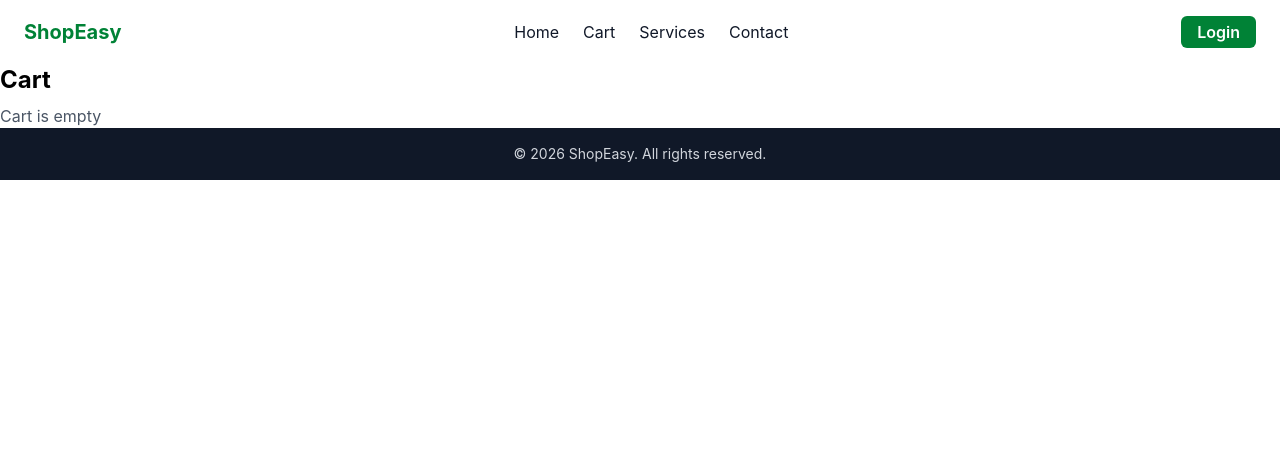
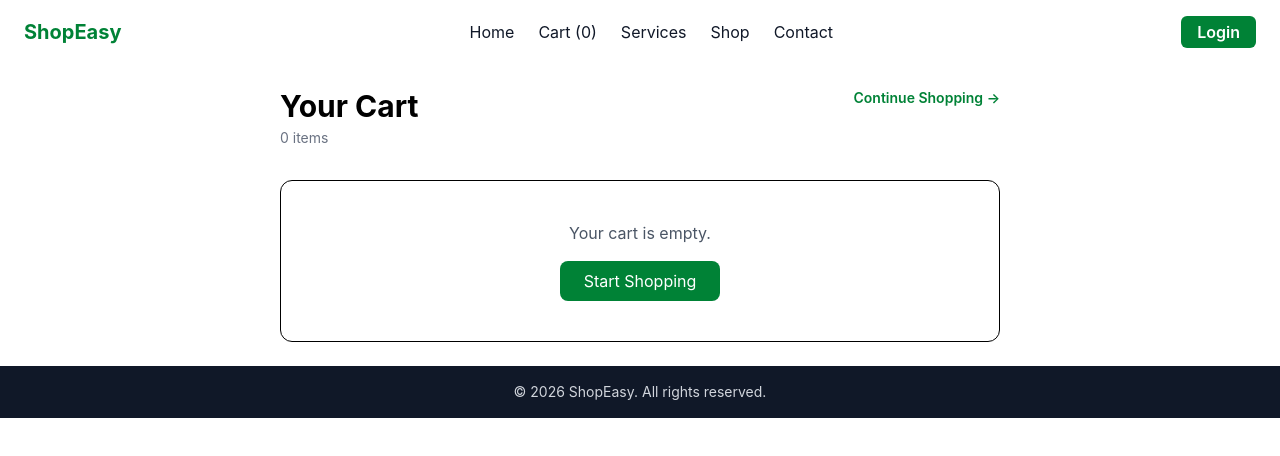
Before and after one commit to Emily27umoh/Shopeasy, a React (Vite) app: page /cart in a window 1280 px wide. Shown: the top 456 px of the page. Built offline with nearby package versions, Linux system fonts and the light colour scheme.

Commit message:
Add working cart, shop page and cart context

```diff
--- a/src/App.jsx
+++ b/src/App.jsx
@@ -4,6 +4,7 @@ import Home from './pages/Home'
 import Services from './pages/Services'
 import Cart from './pages/Cart'
 import Contact from './pages/Contact'
+import Shop from './pages/Shop'
 import Footer from './components/Footer'
 
 
@@ -18,6 +19,7 @@ function App() {
           <Route path="/services" element={<Services />} />
           <Route path="/cart" element={<Cart />} />
           <Route path="/contact" element={<Contact />} />
+          <Route path="/shop" element={<Shop />} />
         </Routes>
       </main>
       <Footer />
--- a/src/components/Navbar.jsx
+++ b/src/components/Navbar.jsx
@@ -1,8 +1,10 @@
 import { Link } from 'react-router-dom'
 import { useState } from 'react'
 import LoginModal from './LoginModal'
+import { useCart } from '../context/CartContext'
 
 function Navbar() {
+  const { totalItems } = useCart()
   const [showLogin, setShowLogin] = useState(false)
   return (
     <nav className="bg-white text-gray-900 px-6 py-4 flex justify-between items-center">
@@ -12,8 +14,9 @@ function Navbar() {
 
       <div className="flex gap-6">
         <Link to="/" className="hover:text-yellow-400">Home</Link>
-        <Link to="/cart" className="hover:text-yellow-400">Cart</Link>
+        <Link to="/cart" className="hover:text-yellow-400">Cart ({totalItems})</Link>
         <Link to="/services" className="hover:text-yellow-400">Services</Link>
+        <Link to="/shop" className="hover:text-yellow-400">Shop</Link>
         <Link to="/contact" className="hover:text-yellow-400">Contact</Link>
       </div>
       <button onClick={() => setShowLogin(true)} className="bg-green-700 h-8 text-white font-semibold px-4 rounded-md hover:bg-yellow-300"> Login </button>
--- a/src/components/TrendingProducts.jsx
+++ b/src/components/TrendingProducts.jsx
@@ -1,4 +1,5 @@
 import { useRef } from 'react'
+import { useCart } from '../context/CartContext'
 
 // 👇 EDIT THIS LIST: use YOUR image names
 const products = [
@@ -24,6 +25,7 @@ function formatPrice(amount) {
 }
 
 function TrendingProducts() {
+const { addToCart } = useCart()
   const sliderRef = useRef(null)
 
   function scroll(direction) {
@@ -84,8 +86,7 @@ function TrendingProducts() {
                   {formatPrice(p.oldPrice)}
                 </span>
               </p>
-
-              <button className="mt-3 w-full bg-green-700 text-white rounded-lg py-2 text-sm font-semibold hover:bg-green-800">
+              <button  onClick={() => addToCart(p)} className="mt-3 w-full bg-green-700 text-white rounded-lg py-2 text-sm font-semibold hover:bg-green-800">
                 Add to Cart
               </button>
             </div>
--- /dev/null
+++ b/src/context/CartContext.jsx
@@ -0,0 +1,69 @@
+import { createContext, useContext, useState } from 'react'
+
+const CartContext = createContext()
+
+export function CartProvider({ children }) {
+  const [cart, setCart] = useState([])
+
+  function addToCart(product) {
+    const existing = cart.find((item) => item.id === product.id)
+
+    if (existing) {
+      setCart(
+        cart.map((item) =>
+          item.id === product.id
+            ? { ...item, quantity: item.quantity + 1 }
+            : item
+        )
+      )
+    } else {
+      setCart([...cart, { ...product, quantity: 1 }])
+    }
+  }
+
+  function increaseQuantity(id) {
+    setCart(
+      cart.map((item) =>
+        item.id === id ? { ...item, quantity: item.quantity + 1 } : item
+      )
+    )
+  }
+
+  function decreaseQuantity(id) {
+    setCart(
+      cart.map((item) =>
+        item.id === id && item.quantity > 1
+          ? { ...item, quantity: item.quantity - 1 }
+          : item
+      )
+    )
+  }
+
+  function removeFromCart(id) {
+    setCart(cart.filter((item) => item.id !== id))
+  }
+
+  const totalItems = cart.reduce((sum, item) => sum + item.quantity, 0)
+  const totalPrice = cart.reduce((sum, item) => sum + item.price * item.quantity, 0)
+
+  return (
+    <CartContext.Provider
+      value={{
+        cart,
+        addToCart,
+        increaseQuantity,
+        decreaseQuantity,
+        removeFromCart,
+        totalItems,
+        totalPrice,
+      }}
+    >
+      {children}
+    </CartContext.Provider>
+  )
+}
+
+// eslint-disable-next-line react-refresh/only-export-components
+export function useCart() {
+  return useContext(CartContext)
+}
--- a/src/main.jsx
+++ b/src/main.jsx
@@ -3,11 +3,14 @@ import { createRoot } from 'react-dom/client'
 import { BrowserRouter } from 'react-router-dom'
 import './index.css'
 import App from './App.jsx'
+import { CartProvider } from './context/CartContext'
 
 createRoot(document.getElementById('root')).render(
   <StrictMode>
     <BrowserRouter>
-      <App />
+      <CartProvider>
+        <App />
+      </CartProvider>
     </BrowserRouter>
   </StrictMode>,
 )
--- a/src/pages/Cart.jsx
+++ b/src/pages/Cart.jsx
@@ -1,10 +1,119 @@
-function Cart(){
-    return(
+import { Link } from 'react-router-dom'
+import { useCart } from '../context/CartContext'
+
+function formatPrice(amount) {
+  return '₦' + amount.toLocaleString('en-NG')
+}
+
+function Cart() {
+  const {
+    cart,
+    increaseQuantity,
+    decreaseQuantity,
+    removeFromCart,
+    totalItems,
+    totalPrice,
+  } = useCart()
+
+  return (
+    <div className="p-6 max-w-3xl mx-auto">
+      {/* Top: title and Continue Shopping */}
+      <div className="flex items-start justify-between">
         <div>
-            <h1 className="text-2xl font-bold">Cart</h1>
-            <p className="text-gray-600 mt-2">Cart is empty</p>
+          <h1 className="text-3xl font-bold">Your Cart</h1>
+          <p className="text-sm text-gray-500 mt-1">
+            {totalItems} {totalItems === 1 ? 'item' : 'items'}
+          </p>
         </div>
-    )
+        <Link
+          to="/shop"
+          className="text-green-700 font-semibold text-sm hover:underline"
+        >
+          Continue Shopping →
+        </Link>
+      </div>
+
+      {cart.length === 0 ? (
+        /* Empty cart message */
+        <div className="mt-8 bg-white border rounded-xl p-10 text-center">
+          <p className="text-gray-600">Your cart is empty.</p>
+          <Link
+            to="/shop"
+            className="inline-block mt-4 bg-green-700 text-white px-6 py-2 rounded-lg hover:bg-green-800"
+          >
+            Start Shopping
+          </Link>
+        </div>
+      ) : (
+        <>
+          {/* The list of items */}
+          <div className="mt-6 bg-white border rounded-xl divide-y">
+            {cart.map((item) => (
+              <div key={item.id} className="p-4 flex flex-wrap items-center gap-4">
+                <img
+                  src={item.image}
+                  alt={item.name}
+                  className="w-20 h-20 object-cover rounded-lg bg-gray-100"
+                />
+
+                <div className="flex-1 min-w-35">
+                  <h2 className="font-semibold">{item.name}</h2>
+                  <p className="text-sm text-gray-500">
+                    {formatPrice(item.price)} each
+                  </p>
+                </div>
+
+                <p className="font-bold">
+                  {formatPrice(item.price * item.quantity)}
+                </p>
+
+                {/* Quantity stepper */}
+                <div className="flex items-center bg-gray-100 rounded-full">
+                  <button
+                    onClick={() => decreaseQuantity(item.id)}
+                    className="w-9 h-9 text-lg hover:text-green-700"
+                  >
+                    −
+                  </button>
+                  <span className="w-8 text-center font-semibold">
+                    {item.quantity}
+                  </span>
+                  <button
+                    onClick={() => increaseQuantity(item.id)}
+                    className="w-9 h-9 text-lg hover:text-green-700"
+                  >
+                    +
+                  </button>
+                </div>
+
+                {/* Delete button */}
+                <button
+                  onClick={() => removeFromCart(item.id)}
+                  className="text-xl hover:scale-110"
+                  title="Remove item"
+                >
+                  🗑️
+                </button>
+              </div>
+            ))}
+          </div>
+
+          {/* Total and checkout */}
+          <div className="mt-4 bg-white border rounded-xl p-4 flex flex-col sm:flex-row items-center justify-between gap-4">
+            <p className="text-lg font-semibold">
+              Total: <span className="font-bold">{formatPrice(totalPrice)}</span>
+            </p>
+            <button
+              onClick={() => alert('Checkout is coming soon!')}
+              className="w-full sm:w-auto bg-green-700 text-white font-semibold px-8 py-3 rounded-lg hover:bg-green-800"
+            >
+              Proceed to Checkout →
+            </button>
+          </div>
+        </>
+      )}
+    </div>
+  )
 }
 
 export default Cart
--- a/src/pages/Home.jsx
+++ b/src/pages/Home.jsx
@@ -1,6 +1,7 @@
 import Hero from '../components/Hero'
 import Categories from '../components/Categories'
 import TrendingProducts from '../components/TrendingProducts'
+
 
 function Home() {
   return (
--- /dev/null
+++ b/src/pages/Shop.jsx
@@ -0,0 +1,13 @@
+import Categories from '../components/Categories'
+import TrendingProducts from '../components/TrendingProducts'
+
+function Shop() {
+  return (
+    <div>
+      <Categories />
+      <TrendingProducts />
+    </div>
+  )
+}
+
+export default Shop
```
